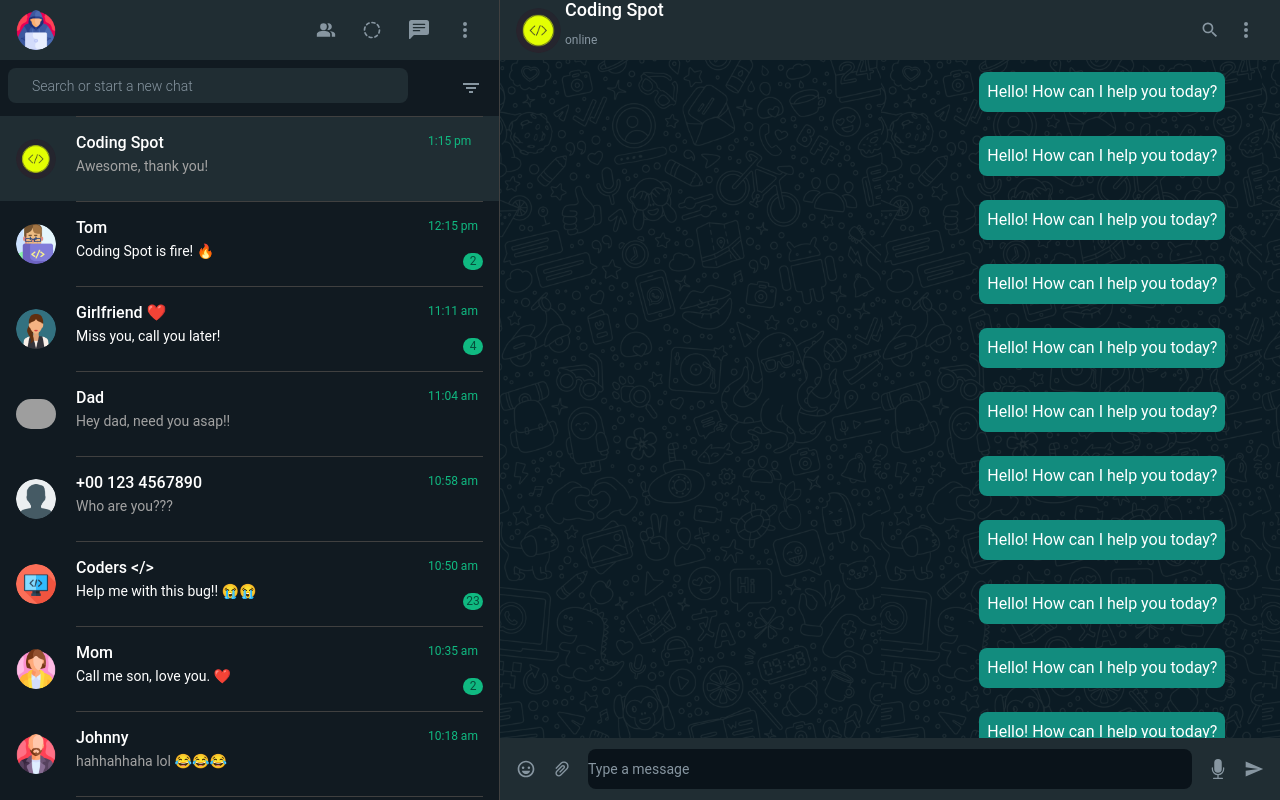
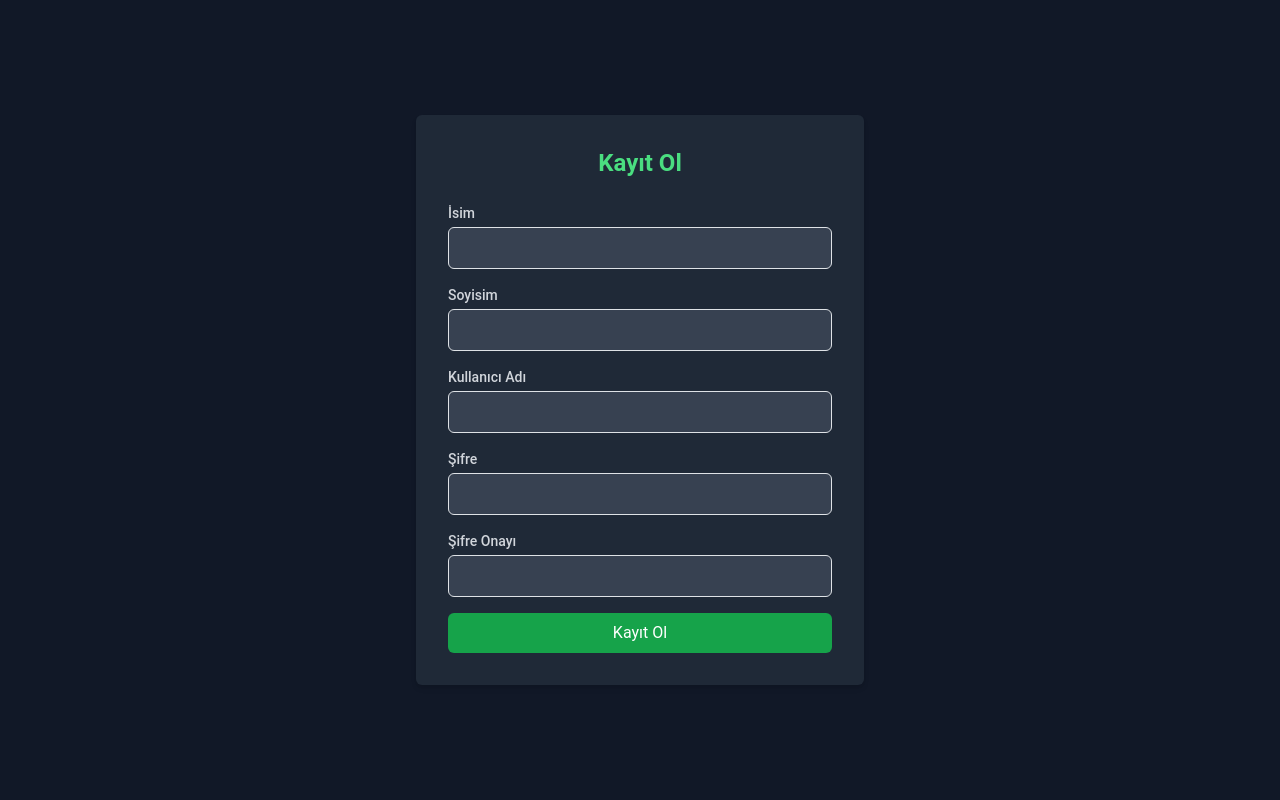
Before and after one commit to eysacakil/WhatxApp, a React (Create React App) app in the folder frontend/: page /register in a window 1280 px wide. Built offline with nearby package versions, Linux system fonts and the light colour scheme; grey boxes are pictures that could not be loaded.

Commit message:
register/login eklendi

```diff
--- a/frontend/package.json
+++ b/frontend/package.json
@@ -7,10 +7,12 @@
     "@testing-library/react": "^13.4.0",
     "@testing-library/user-event": "^13.5.0",
     "bootstrap": "^5.3.3",
+    "pages": "^0.0.16",
     "react": "^18.3.1",
     "react-bootstrap": "^2.10.2",
     "react-dom": "^18.3.1",
     "react-icons": "^5.2.1",
+    "react-router-dom": "^6.23.1",
     "react-scripts": "^5.0.1",
     "web-vitals": "^2.1.4"
   },
--- a/frontend/src/App.js
+++ b/frontend/src/App.js
@@ -1,8 +1,20 @@
-import WhatsApp from "./pages/WhatsApp";
-import "bootstrap/dist/css/bootstrap.min.css";
+import React from 'react';
+import { BrowserRouter as Router, Route, Routes } from 'react-router-dom';
+import WhatsApp from './pages/WhatsApp';
+import Register from './components/Register/Register';
+import 'bootstrap/dist/css/bootstrap.min.css';
+import Login from './components/Login/Login';
 
 function App() {
-  return <WhatsApp />;
+  return (
+    <Router>
+      <Routes>
+        <Route path="/" element={<WhatsApp />} />
+        <Route path="/register" element={<Register />} />
+        <Route path="/login" element={<Login />} />
+      </Routes>
+    </Router>
+  );
 }
 
 export default App;
--- /dev/null
+++ b/frontend/src/components/Login/Login.jsx
@@ -0,0 +1,62 @@
+import React, { useState } from 'react';
+import { useNavigate } from 'react-router-dom';
+
+const Login = () => {
+  const [username, setUsername] = useState('');
+  const [password, setPassword] = useState('');
+  const [errorMessage, setErrorMessage] = useState('');
+  const navigate = useNavigate();
+
+  const handleSubmit = (e) => {
+    e.preventDefault();
+    if (!username || !password) {
+      setErrorMessage('Kullanıcı adı ve şifre boş bırakılamaz.');
+    } else if (password.length < 8) {
+      setErrorMessage('Şifre en az 8 karakter olmalıdır.');
+    } else {
+      // Burada giriş işlemleri gerçekleştirilir.
+      // Örneğin, bir API'ye istek gönderilebilir.
+      console.log('Kullanıcı adı:', username);
+      console.log('Şifre:', password);
+      // Başarılı giriş durumunda yönlendirme yapılır.
+      navigate('/');
+    }
+  };
+
+  return (
+    <div className="flex items-center justify-center min-h-screen bg-gray-900">
+      <form className="w-full max-w-md p-8 space-y-6 bg-gray-800 rounded shadow-md" onSubmit={handleSubmit}>
+        <h2 className="text-2xl font-bold text-center text-green-400">Giriş Yap</h2>
+        <div>
+          <label className="block text-sm font-medium text-gray-300">Kullanıcı Adı</label>
+          <input
+            className="w-full p-2 mt-1 border border-gray-600 rounded focus:ring focus:ring-green-400 bg-gray-700 text-gray-200"
+            type="text"
+            placeholder="Kullanıcı adınızı girin"
+            value={username}
+            onChange={(e) => setUsername(e.target.value)}
+          />
+        </div>
+        <div>
+          <label className="block text-sm font-medium text-gray-300">Şifre</label>
+          <input
+            className="w-full p-2 mt-1 border border-gray-600 rounded focus:ring focus:ring-green-400 bg-gray-700 text-gray-200"
+            type="password"
+            placeholder="Şifrenizi girin"
+            value={password}
+            onChange={(e) => setPassword(e.target.value)}
+          />
+          {errorMessage && <p className="text-sm text-red-600">{errorMessage}</p>}
+        </div>
+        <button
+          className="w-full px-4 py-2 text-white bg-green-600 rounded hover:bg-green-700 focus:ring focus:ring-green-400"
+          type="submit"
+        >
+          Giriş Yap
+        </button>
+      </form>
+    </div>
+  );
+};
+
+export default Login;
--- /dev/null
+++ b/frontend/src/components/Register/Register.jsx
@@ -0,0 +1,125 @@
+import React, { useState } from 'react';
+import { Navigate } from 'react-router-dom';
+
+const Register = () => {
+  const [form, setForm] = useState({
+    firstName: '',
+    lastName: '',
+    username: '',
+    password: '',
+    confirmPassword: '',
+  });
+
+  const [errors, setErrors] = useState({});
+  const [redirect, setRedirect] = useState(false);
+
+  const handleChange = (e) => {
+    const { name, value } = e.target;
+    setForm({
+      ...form,
+      [name]: value,
+    });
+  };
+
+  const validateForm = () => {
+    const newErrors = {};
+    if (!form.firstName) newErrors.firstName = 'İsim gereklidir';
+    if (!form.lastName) newErrors.lastName = 'Soyisim gereklidir';
+    if (!form.username) newErrors.username = 'Kullanıcı adı gereklidir';
+    if (!form.password) newErrors.password = 'Şifre gereklidir';
+    else if (form.password.length < 8) newErrors.password = 'Şifre en az 8 karakter olmalıdır';
+    if (form.password !== form.confirmPassword) newErrors.confirmPassword = 'Şifreler eşleşmiyor';
+
+    setErrors(newErrors);
+
+    return Object.keys(newErrors).length === 0;
+  };
+
+  const handleSubmit = (e) => {
+    e.preventDefault();
+
+    if (validateForm()) {
+      console.log('Form submitted:', form);
+      // Kayıt işlemini burada gerçekleştireceğiz
+
+      setRedirect(true);
+    }
+  };
+
+  if (redirect) {
+    return <Navigate to="/login" />;
+  }
+
+  return (
+    <div className="flex items-center justify-center min-h-screen bg-gray-900">
+      <div className="w-full max-w-md p-8 space-y-6 bg-gray-800 rounded shadow-md">
+        <h2 className="text-2xl font-bold text-center text-green-400">Kayıt Ol</h2>
+        <form className="space-y-4" onSubmit={handleSubmit}>
+          <div>
+            <label className="block text-sm font-medium text-gray-300">İsim</label>
+            <input
+              type="text"
+              name="firstName"
+              value={form.firstName}
+              onChange={handleChange}
+              className="w-full p-2 mt-1 border border-gray-600 rounded focus:ring focus:ring-green-400 bg-gray-700 text-gray-200"
+            />
+            {errors.firstName && <p className="text-sm text-red-600">{errors.firstName}</p>}
+          </div>
+          <div>
+            <label className="block text-sm font-medium text-gray-300">Soyisim</label>
+            <input
+              type="text"
+              name="lastName"
+              value={form.lastName}
+              onChange={handleChange}
+              className="w-full p-2 mt-1 border border-gray-600 rounded focus:ring focus:ring-green-400 bg-gray-700 text-gray-200"
+            />
+            {errors.lastName && <p className="text-sm text-red-600">{errors.lastName}</p>}
+          </div>
+          <div>
+            <label className="block text-sm font-medium text-gray-300">Kullanıcı Adı</label>
+            <input
+              type="text"
+              name="username"
+              value={form.username}
+              onChange={handleChange}
+              className="w-full p-2 mt-1 border border-gray-600 rounded focus:ring focus:ring-green-400 bg-gray-700 text-gray-200"
+            />
+            {errors.username && <p className="text-sm text-red-600">{errors.username}</p>}
+          </div>
+          <div>
+            <label className="block text-sm font-medium text-gray-300">Şifre</label>
+            <input
+              type="password"
+              name="password"
+              value={form.password}
+              onChange={handleChange}
+              className="w-full p-2 mt-1 border border-gray-600 rounded focus:ring focus:ring-green-400 bg-gray-700 text-gray-200"
+            />
+            {errors.password && <p className="text-sm text-red-600">{errors.password}</p>}
+          </div>
+          <div>
+            <label className="block text-sm font-medium text-gray-300">Şifre Onayı</label>
+            <input
+              type="password"
+              name="confirmPassword"
+              value={form.confirmPassword}
+              onChange={handleChange}
+              className="w-full p-2 mt-1 border border-gray-600 rounded focus:ring focus:ring-green-400 bg-gray-700 text-gray-200"
+            />
+            {errors.confirmPassword && <p className="text-sm text-red-600">{errors.confirmPassword}</p>}
+          </div>
+          <button
+            type="submit"
+            className="w-full px-4 py-2 text-white bg-green-600 rounded hover:bg-green-700 focus:ring focus:ring-green-400"
+          >
+            Kayıt Ol
+          </button>
+        </form>
+      </div>
+    </div>
+  );
+};
+
+export default Register;
--- a/frontend/src/index.css
+++ b/frontend/src/index.css
@@ -2,6 +2,7 @@
 @tailwind base;
 @tailwind components;
 @tailwind utilities;
+
 
 /* font --> Roboto */
 @import url('https://fonts.googleapis.com/css2?family=Roboto:ital,wght@0,100;0,300;0,400;0,500;0,700;0,900;1,100;1,300;1,400;1,500;1,700;1,900&display=swap');
```
Also changed, not shown: package.json (added, +7 -0 lines), frontend/tailwind.config.js (line endings or trailing spaces), 2 other files (tests, documents, lock files or other folders).
